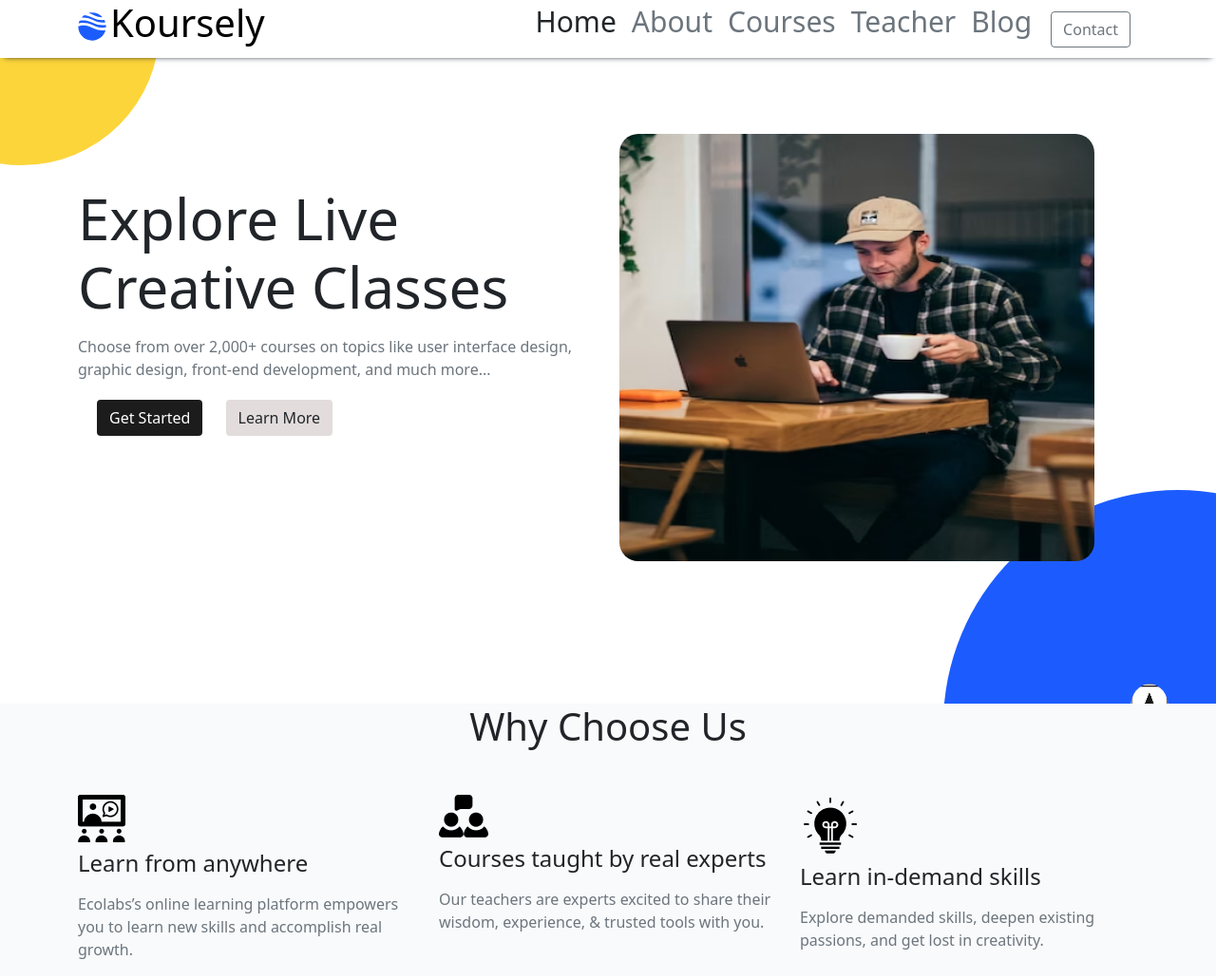
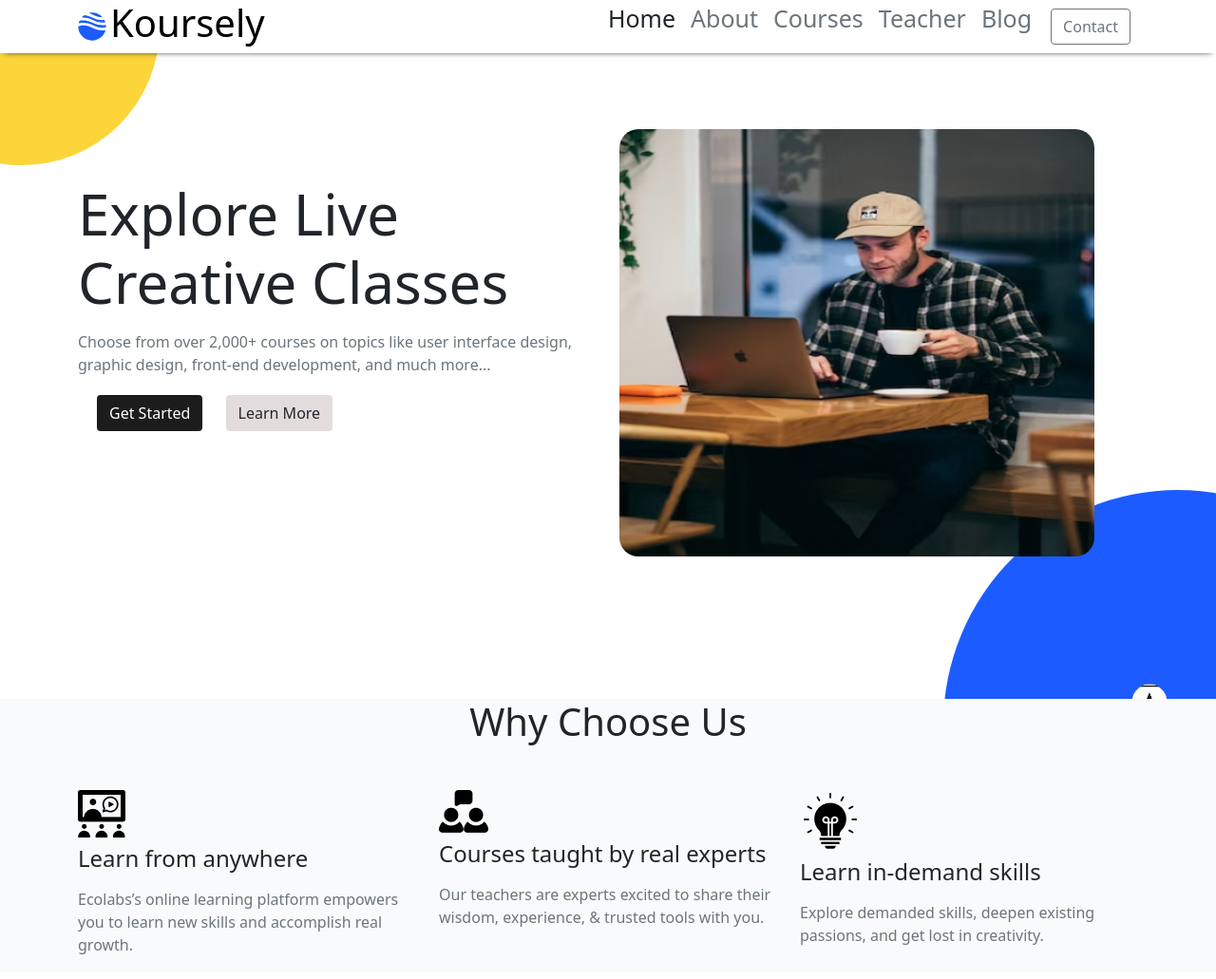
Before and after one commit to OthmanMgithub/OthmanMgithub, a plain HTML site: page index.html in a window 1280 px wide. Shown: the top 1031 px of the page at 95% size. Drawn offline with nearby package versions, Linux system fonts and the light colour scheme.

Commit message:
Finisher

```diff
--- a/app.js/js.js
+++ b/app.js/js.js
@@ -35,4 +35,5 @@ let contact = document.querySelector(".contactBtn");
 
 contact.addEventListener("click", ()=>{
     console.log("this is our number: 000000");
+
 })
--- a/style.css/style.css
+++ b/style.css/style.css
@@ -13,7 +13,7 @@ nav{
     top: 0px;
     background-color: #FFFFFF;
     box-shadow: 0px 4px 6px -5px  #101828;
-    z-index: 10000;
+    z-index: 10500;
 }
 
 svg{
@@ -43,12 +43,13 @@ ul li{
 }
 ul li a {
     text-decoration: none;
-    font-size: 30px;
+    font-size: 25px;
 }
 
 ul li a:hover {
    text-decoration: underline;
 }
+
 button{
     margin-left: 20px;
 }
@@ -212,8 +213,10 @@ h1 a {
     0%{
         background-color: #FFFFFF;
     }
+
     100%{
         background-color: black;
+        transform: scale(1.1);
     }
 }
 
```
